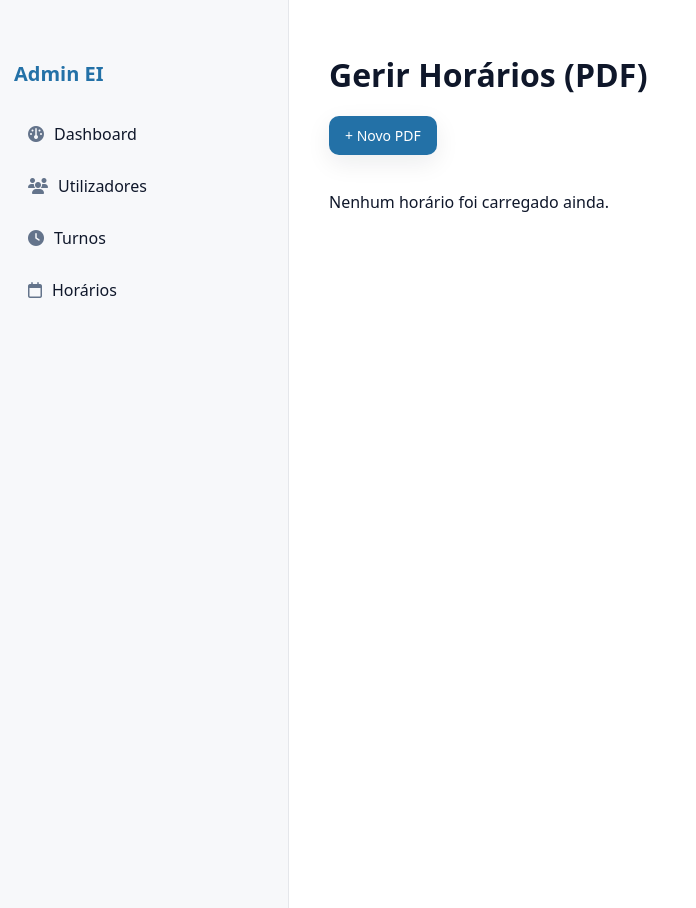
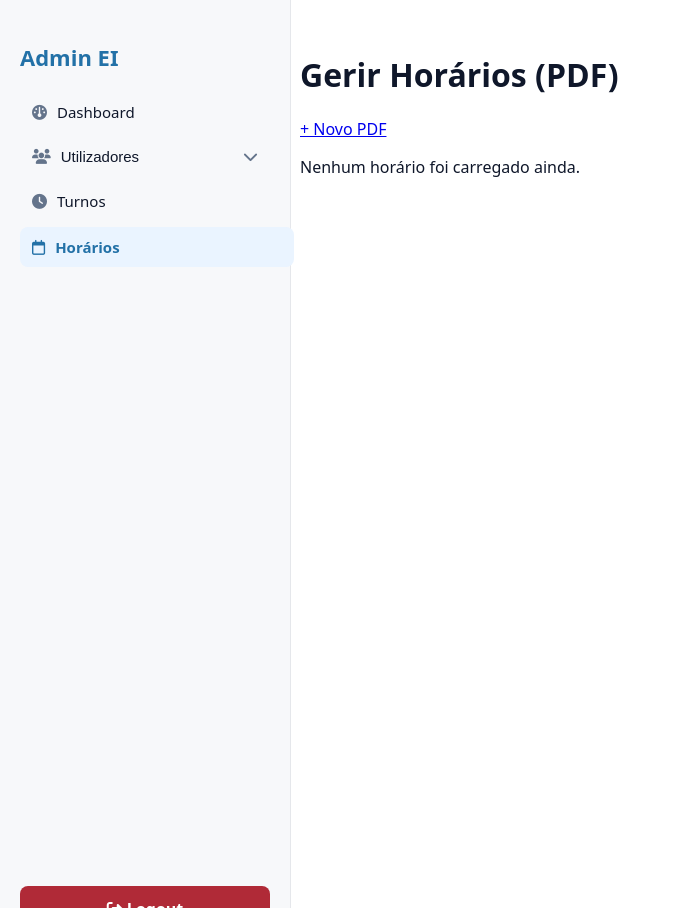
Before and after one commit to xTixa/projTurnos, a Django app: page /admin-panel/horarios/ in a window 1280 px wide. Shown: the whole page, without its empty margins (0-696 px from the left). Run offline with Django 5.2, Linux system fonts and the light colour scheme; data that the repository does not hold is empty.

Commit message:
Add: inicio de implementação de algumas páginas no painel de admin, paginas estas que dão possibilidade à criação de views para o mongo etc

```diff
--- a/core/static/css/admin.css
+++ b/core/static/css/admin.css
@@ -18,209 +18,165 @@ body {
     color: var(--text);
 }
 
-/* ===== CONTAINER LATERAL + CONTEÚDO ===== */
+/* ========= LAYOUT PRINCIPAL ========= */
 .admin-container {
     display: flex;
     min-height: 100vh;
 }
 
-/* ===== SIDEBAR (igual ao site) ===== */
+/* ========= SIDEBAR ========= */
 .sidebar {
-    width: 260px;
+    width: 250px;
+    height: 100vh;
     background: var(--sidebar-bg);
     border-right: 1px solid var(--border);
-    padding: 20px 14px;
+    padding: 24px 20px;
+    display: flex;
+    flex-direction: column;
+    position: fixed;
+    left: 0;
+    top: 0;
+    bottom: 0;
 }
 
 .logo {
-    font-size: 20px;
+    font-size: 22px;
     font-weight: 700;
-    margin-bottom: 24px;
+    margin-bottom: 20px;
     color: var(--blue);
 }
 
-/* MENU */
+/* ========= MENU PRINCIPAL ========= */
 .menu {
     list-style: none;
+    margin: 0;
     padding: 0;
-    margin: 0;
 }
 
 .menu li {
-    margin: 6px 0;
+    margin-bottom: 6px;
 }
 
-.menu li a {
-    text-decoration: none;
+.menu li > a,
+.submenu-btn {
+    width: 100%;
     display: flex;
     align-items: center;
     gap: 10px;
-    padding: 12px 14px;
-    border-radius: 10px;
+    padding: 10px 12px;
+    border-radius: 8px;
+    text-decoration: none;
+    background: none;
+    border: none;
+    font-size: 15px;
     color: var(--text);
-    font-weight: 500;
-    transition: 0.2s ease;
+    cursor: pointer;
+    text-align: left;
 }
 
-.menu li a i {
+.menu li > a:hover,
+.submenu-btn:hover {
+    background: #e7eef5;
+}
+
+.menu li a i,
+.submenu-btn i {
     color: var(--muted);
 }
 
-.menu li a:hover {
-    background: #eef2f7;
+/* Ativo */
+.menu li.active > a {
+    background: var(--blue-100);
+    color: var(--blue);
+    font-weight: bold;
 }
 
-.menu li.active > a,
-.menu li.is-active > a {
-    background: var(--blue-100);
+.menu li.active a i {
     color: var(--blue);
 }
 
-.menu li.is-active > a i {
+/* ========= SUBMENU ========= */
+.submenu {
+    display: none;
+    flex-direction: column;
+    padding-left: 18px;
+    margin-top: 4px;
+}
+
+.menu-item.open .submenu {
+    display: flex;
+}
+
+.submenu a {
+    padding: 8px 12px;
+    color: var(--muted);
+    border-radius: 6px;
+    font-size: 14px;
+}
+
+.submenu a:hover {
+    background: #dde7f2;
     color: var(--blue);
 }
 
-/* ===== CONTEÚDO PRINCIPAL ===== */
+.submenu .active-sub {
+    background: var(--blue-100);
+    color: var(--blue);
+    font-weight: 600;
+}
+
+/* Seta */
+.arrow {
+    margin-left: auto;
+    transition: transform .25s;
+}
+
+.menu-item.open .arrow {
+    transform: rotate(180deg);
+}
+
+/* ========= LOGOUT ========= */
+.logout-container {
+    margin-top: auto;
+    padding-top: 20px;
+}
+
+.logout-btn {
+    display: block;
+    padding: 12px 0;
+    width: 100%;
+    text-align: center;
+    background: #b02a37;
+    color: #fff;
+    border-radius: 8px;
+    font-weight: bold;
+    text-decoration: none;
+}
+
+.logout-btn:hover {
+    background: #c84752;
+}
+
+/* ========= ÁREA DE CONTEÚDO ========= */
 .content {
     flex: 1;
     padding: 32px 40px;
+    margin-left: 260px;
 }
 
-/* ===== CARDS DO DASHBOARD ===== */
-/* Admin cards */
-.admin-cards {
-    display: grid;
-    grid-template-columns: repeat(auto-fit, minmax(220px, 1fr));
-    gap: 22px;
-    margin-bottom: 40px;
-}
-.card {
-    background: white;
-    padding: 32px 24px;
-    border-radius: 14px;
-    box-shadow: var(--shadow);
-    text-align: center;
-    border: 1px solid var(--border);
-    transition: 0.25s ease;
+.content-wrapper {
+    max-width: 1100px;
+    margin: 0 auto;
 }
 
-.card:hover {
-    transform: translateY(-4px);
-    box-shadow: 0 12px 24px rgba(15, 23, 42, 0.12);
-}
-
-.card i {
-    font-size: 32px;
-    color: var(--blue);
-    margin-bottom: 18px;
-}
-
-.card p {
-    margin: 0;
-    font-size: 15px;
-    font-weight: 600;
-    color: var(--text);
-}
-
-/* ===== TABELAS ===== */
-.admin-table {
-    width: 100%;
-    border-collapse: collapse;
-    background: #fff;
-    box-shadow: var(--shadow);
-    border-radius: 12px;
-    overflow: hidden;
-}
-
-.admin-table thead {
-    background: var(--blue);
-    color: white;
-}
-
-.admin-table th,
-.admin-table td {
-    padding: 14px 16px;
-    border-bottom: 1px solid var(--border);
-    text-align: left;
-}
-
-.admin-table tbody tr:hover {
-    background: #f9fafb;
-}
-
-/* ===== BOTÕES ===== */
-.btn-create,
-.btn-save {
-    background: var(--blue);
-    color: white;
-    padding: 10px 16px;
-    border-radius: 10px;
-    text-decoration: none;
-    display: inline-block;
-    margin-bottom: 20px;
-    font-size: 14px;
-    box-shadow: var(--shadow);
-    transition: 0.2s ease;
-}
-
-.btn-create:hover,
-.btn-save:hover {
-    filter: brightness(0.95);
-}
-
-.edit-btn,
-.delete-btn {
-    padding: 6px 10px;
-    border-radius: 8px;
-    text-decoration: none;
-    color: white;
-    font-size: 13px;
-}
-
-.edit-btn {
-    background: #fbbf24; /* amarelo suave */
-}
-
-.delete-btn {
-    background: #ef4444; /* vermelho */
-}
-
-.edit-btn:hover { filter: brightness(0.9); }
-.delete-btn:hover { filter: brightness(0.9); }
-
-/* ===== FORMULÁRIOS ===== */
-form label {
-    display: block;
-    font-weight: 600;
-    margin-top: 18px;
-    margin-bottom: 6px;
-    color: var(--text);
-}
-
-form input,
-form select {
-    width: 100%;
-    padding: 10px 12px;
-    border: 1px solid var(--border);
-    border-radius: 8px;
-    font-size: 14px;
-    margin-bottom: 8px;
-}
-
-form input:focus,
-form select:focus {
-    outline: none;
-    border-color: var(--blue);
-    box-shadow: 0 0 0 2px var(--blue-100);
-}
-
-/* SEARCH BAR */
+/* ========= SEARCH BAR ========= */
 .admin-search form {
     display: flex;
     align-items: center;
     gap: 10px;
     width: 100%;
     max-width: 500px;
+    margin-bottom: 30px;
 }
 
 .admin-search input {
@@ -275,39 +231,11 @@ form select:focus {
     font-weight: bold;
 }
 
-
-/* QUICK ACTIONS */
-.quick-actions {
-    margin-top: 20px;
-    display: flex;
-    gap: 15px;
-}
-/* Quick Actions */
-.quick-actions a {
-    font-size: 14px;
-    padding: 8px 12px;
-}
-
-h1 {
-    margin-bottom: 20px;
-    font-size: 32px;
-}
-
-h2 {
-    margin: 40px 0 15px;
-    font-size: 22px;
-}
-
-/* Content wrapper centralizado */
-.content-wrapper {
-    max-width: 1100px;
-    margin: 0 auto;
-}
-
-/* Gráficos organizados */
+/* ========= CHARTS ========= */
 .charts-section {
     margin: 40px 0;
 }
+
 .chart-card {
     background: #fff;
     padding: 25px;
--- a/core/templates/admin/base_admin.html
+++ b/core/templates/admin/base_admin.html
@@ -8,7 +8,6 @@
     <link rel="stylesheet" href="{% static 'css/admin.css' %}">
     <link rel="stylesheet" href="https://cdnjs.cloudflare.com/ajax/libs/font-awesome/6.5.0/css/all.min.css">
 
-    <!-- Chart.js para gráficos -->
     <script src="https://cdn.jsdelivr.net/npm/chart.js"></script>
 </head>
 
@@ -18,26 +17,68 @@
 
     <!-- SIDEBAR -->
     <aside class="sidebar">
+
         <h2 class="logo">Admin EI</h2>
 
         <ul class="menu">
-            <li><a href="{% url 'home:admin_dashboard' %}">
-                <i class="fa-solid fa-gauge"></i> Dashboard
-            </a></li>
 
-            <li><a href="{% url 'home:admin_users_list' %}">
-                <i class="fa-solid fa-users"></i> Utilizadores
-            </a></li>
+            <!-- DASHBOARD -->
+            <li class="{% if request.resolver_match.url_name == 'admin_dashboard' %}active{% endif %}">
+                <a href="{% url 'home:admin_dashboard' %}">
+                    <i class="fa-solid fa-gauge"></i> Dashboard
+                </a>
+            </li>
 
-            <li><a href="{% url 'home:admin_turnos_list' %}">
-                <i class="fa-solid fa-clock"></i> Turnos
-            </a></li>
+            <!-- UTILIZADORES DROPDOWN -->
+            <li class="menu-item {% if request.resolver_match.url_name in 'admin_users_list admin_users_docentes admin_users_alunos' %}open{% endif %}">
 
-            <li><a href="{% url 'home:admin_horarios_list' %}">
-                <i class="fa-regular fa-calendar"></i> Horários
-            </a></li>
+                <button class="submenu-btn">
+                    <i class="fa-solid fa-users"></i> Utilizadores
+                    <i class="fa-solid fa-chevron-down arrow"></i>
+                </button>
+
+                <ul class="submenu">
+                    <li><a href="{% url 'home:admin_users_list' %}"
+                        class="{% if request.resolver_match.url_name == 'admin_users_list' %}active-sub{% endif %}">
+                        Todos
+                    </a></li>
+
+                    <li><a href="{% url 'home:admin_users_docentes' %}"
+                        class="{% if request.resolver_match.url_name == 'admin_users_docentes' %}active-sub{% endif %}">
+                        Docentes
+                    </a></li>
+
+                    <li><a href="{% url 'home:admin_users_alunos' %}"
+                        class="{% if request.resolver_match.url_name == 'admin_users_alunos' %}active-sub{% endif %}">
+                        Alunos
+                    </a></li>
+                </ul>
+            </li>
+
+            <!-- TURNOS -->
+            <li class="{% if request.resolver_match.url_name == 'admin_turnos_list' %}active{% endif %}">
+                <a href="{% url 'home:admin_turnos_list' %}">
+                    <i class="fa-solid fa-clock"></i> Turnos
+                </a>
+            </li>
+
+            <!-- HORÁRIOS -->
+            <li class="{% if request.resolver_match.url_name == 'admin_horarios_list' %}active{% endif %}">
+                <a href="{% url 'home:admin_horarios_list' %}">
+                    <i class="fa-regular fa-calendar"></i> Horários
+                </a>
+            </li>
         </ul>
+
+        <!-- LOGOUT -->
+        <div class="logout-container">
+            <a href="{% url 'home:admin_logout' %}" class="logout-btn">
+                <i class="fa-solid fa-right-from-bracket"></i> Logout
+            </a>
+        </div>
+
     </aside>
+
 
     <!-- CONTEÚDO -->
     <main class="content">
@@ -48,5 +89,19 @@
 
 </div>
 
+<!-- SCRIPT PARA DROPDOWN -->
+<script>
+document.addEventListener("DOMContentLoaded", () => {
+    const buttons = document.querySelectorAll(".submenu-btn");
+
+    buttons.forEach(btn => {
+        btn.addEventListener("click", () => {
+            btn.parentElement.classList.toggle("open");
+        });
+    });
+});
+</script>
+
+
 </body>
 </html>
--- a/core/urls.py
+++ b/core/urls.py
@@ -21,12 +21,15 @@ urlpatterns = [
 
     # Painel Admin
     path("admin-panel/", views.admin_dashboard, name="admin_dashboard"),
+    path("admin-panel/logout/", views.admin_logout, name="admin_logout"),
 
     # Users
     path("admin-panel/users/", views.admin_users_list, name="admin_users_list"),
     path("admin-panel/users/create/", views.admin_users_create, name="admin_users_create"),
     path("admin-panel/users/<int:id>/edit/", views.admin_users_edit, name="admin_users_edit"),
     path("admin-panel/users/<int:id>/delete/", views.admin_users_delete, name="admin_users_delete"),
+    path("admin-panel/users/docentes/", views.admin_users_docentes, name="admin_users_docentes"),
+    path("admin-panel/users/alunos/", views.admin_users_alunos, name="admin_users_alunos"),
 
     # Turnos
     path("admin-panel/turnos/", views.admin_turnos_list, name="admin_turnos_list"),
--- a/core/views.py
+++ b/core/views.py
@@ -3,6 +3,7 @@ from django.contrib.auth import logout as auth_logout
 from django.contrib.auth.decorators import login_required
 from django.contrib import messages
 from django.shortcuts import redirect
+from huggingface_hub import logout
 from .models import UnidadeCurricular, Docente, Curso, HorarioPDF
 from .db_views import UCMais4Ects, CadeirasSemestre, AlunosMatriculadosPorDia, AlunosPorOrdemAlfabetica, Turnos, Cursos
 from django.http import JsonResponse
@@ -333,3 +334,22 @@ def admin_horarios_list(request):
 def horarios(request):
     pdf = HorarioPDF.objects.order_by("-atualizado_em").first()
     return render(request, "home/horarios.html", {"pdf": pdf})
+
+def admin_users_docentes(request):
+    docentes = User.objects.filter(tipo="docente")
+    return render(request, "admin/users_filter.html", {
+        "titulo": "Docentes",
+        "users": docentes
+    })
+
+
+def admin_users_alunos(request):
+    alunos = User.objects.filter(tipo="aluno")
+    return render(request, "admin/users_filter.html", {
+        "titulo": "Alunos",
+        "users": alunos
+    })
+
+def admin_logout(request):
+    logout(request)
+    return redirect("home:admin_login")
```
Also changed, not shown: other parts of core/static/css/admin.css (+83 -13 lines), core/templates/admin/users_filter.html (added, +34 -0 lines).
